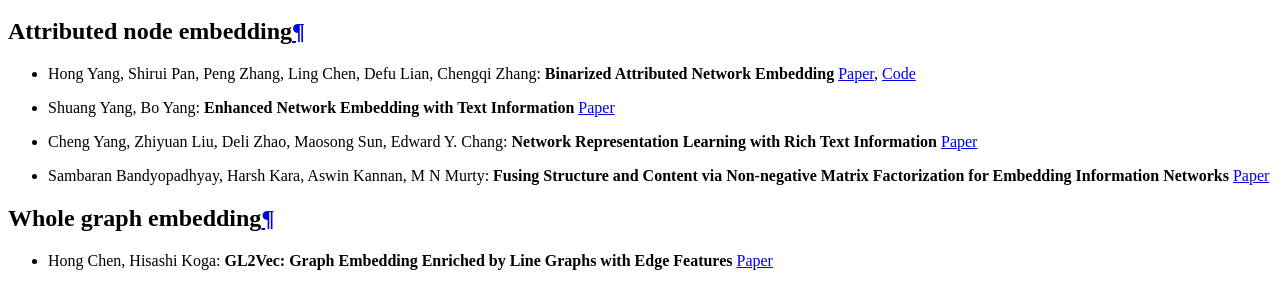
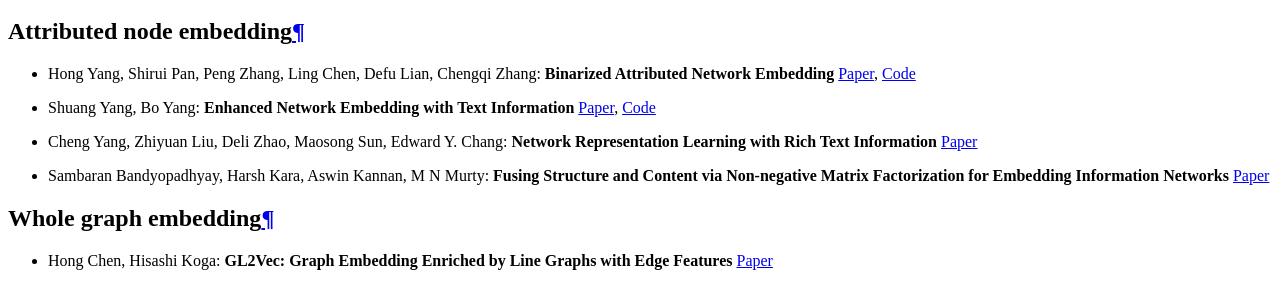
Before and after one commit to benedekrozemberczki/karateclub, a Sphinx documentation site: the page built from docs/source/notes/resources.rst, in a window 1280 px wide. Shown: the part 1789-2075 px from the top of the page. Built offline with Sphinx 7.4.7 and the Read the Docs theme 2.0.0, drawn with Linux system fonts in a browser that asks for light colours; pages that are not in the unit, such as notebooks, are missing from menus.

Commit message:
Resource enriching by adding code references.

```diff
--- a/docs/source/notes/resources.rst
+++ b/docs/source/notes/resources.rst
@@ -49,7 +49,7 @@ Attributed node embedding
 
 * Hong Yang, Shirui Pan, Peng Zhang, Ling Chen, Defu Lian, Chengqi Zhang: **Binarized Attributed Network Embedding** `Paper <https://ieeexplore.ieee.org/document/8626170>`_, `Code <https://github.com/benedekrozemberczki/BANE>`_
 
-* Shuang Yang, Bo Yang: **Enhanced Network Embedding with Text Information** `Paper <https://ieeexplore.ieee.org/document/8545577>`_
+* Shuang Yang, Bo Yang: **Enhanced Network Embedding with Text Information** `Paper <https://ieeexplore.ieee.org/document/8545577>`_, `Code <https://github.com/benedekrozemberczki/TENE>`_
 
 * Cheng Yang, Zhiyuan Liu, Deli Zhao, Maosong Sun, Edward Y. Chang: **Network Representation Learning with Rich Text Information** `Paper <https://www.ijcai.org/Proceedings/15/Papers/299.pdf>`_
 
```
